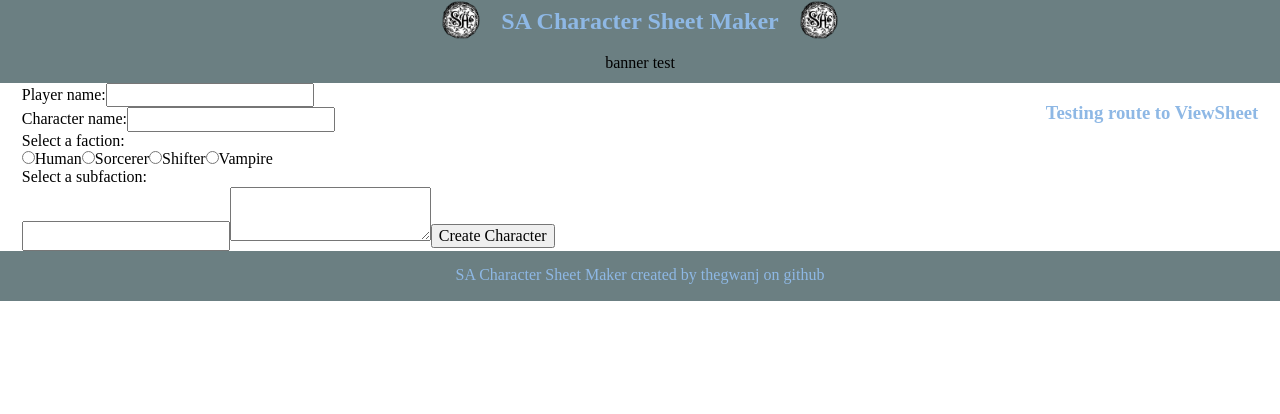
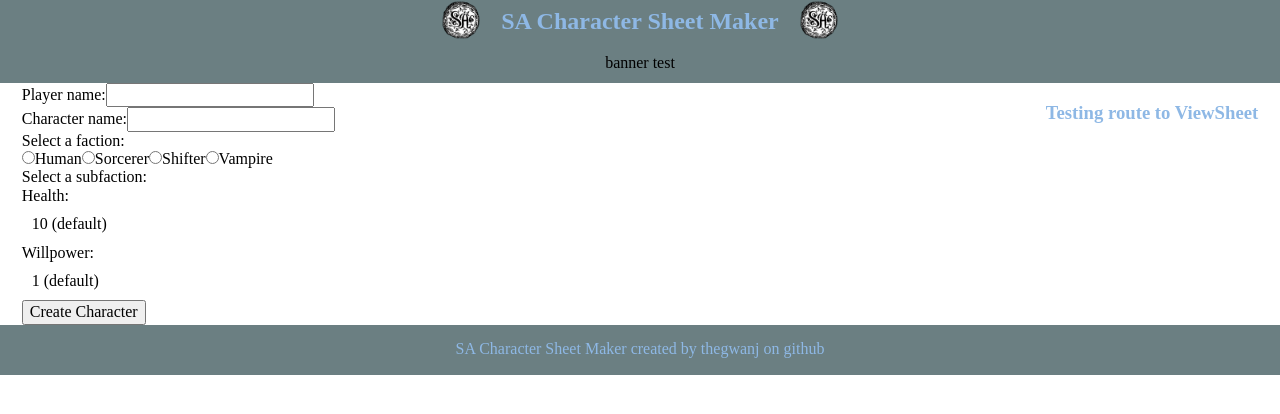
Before and after one commit to thegwanj/SA-character-gen, a React (Create React App) app in the folder client/: page /CreateCharacter in a window 1280 px wide. Shown: the top 414 px of the page. Built offline with nearby package versions, Linux system fonts and the light colour scheme.

Commit message:
Adding in additional sections. Also removed some templates. Starting to set up dynamic changes

```diff
--- a/client/src/components/CreateCharacterForm/index.js
+++ b/client/src/components/CreateCharacterForm/index.js
@@ -37,6 +37,15 @@ const CreateCharacterForm = () => {
     };
 
     // Separate function to handle faction changes
+    const handleFactionChange = (event) => {
+        const { name, value } = event.target;
+
+        // Take values and use set to change state
+
+        // Using the value, update the subfactionForm
+
+        // Using the value, update the factionSpecificForm
+    }
 
     return (
         <div class="characterForm">
@@ -54,13 +63,13 @@ const CreateCharacterForm = () => {
 
                     <label for='factionForm'>Select a faction:</label>
                     <div class="question" id='factionForm'>
-                        <input id="human" name='faction' type="radio" value={faction} onChange={handleChange}></input>
+                        <input id="human" name='faction' type="radio" value={faction} onChange={handleFactionChange}></input>
                         <label for="human">Human</label>
-                        <input id="sorcerer" name='faction' type="radio" value={faction} onChange={handleChange}></input>
+                        <input id="sorcerer" name='faction' type="radio" value={faction} onChange={handleFactionChange}></input>
                         <label for="sorcerer">Sorcerer</label>
-                        <input id="shifter" name='faction' type="radio" value={faction} onChange={handleChange}></input>
+                        <input id="shifter" name='faction' type="radio" value={faction} onChange={handleFactionChange}></input>
                         <label for="shifter">Shifter</label>
-                        <input id="vampire" name='faction' type="radio" value={faction} onChange={handleChange}></input>
+                        <input id="vampire" name='faction' type="radio" value={faction} onChange={handleFactionChange}></input>
                         <label for="vampire">Vampire</label>
                     </div>
 
@@ -68,23 +77,18 @@ const CreateCharacterForm = () => {
                     <div class="question" id='subfactionForm'>
 
                     </div>
+
+                    <div class="question" id='factionSpecificForm'>
+
+                    </div>
+
+                    <div class="question">
+                        <label for="health">Health:</label>
+                        <p id='health'>10 (default)</p>
+                        <label for="willpower">Willpower:</label>
+                        <p id='willpower'>1 (default)</p>
+                    </div>
                 </section>
-                <input
-                name=""
-                placeholder=""
-                value={friendName}
-                className=""
-                style={{ lineHeight: '1.5', resize: 'vertical' }}
-                onChange={handleChange}
-                ></input>
-                <textarea
-                name="="
-                placeholder=""
-                value={friendNote}
-                className=""
-                style={{ lineHeight: '1.5', resize: 'vertical' }}
-                onChange={handleChange}
-              ></textarea>
 
                 <button type="submit">Create Character</button>
             </form>
```
